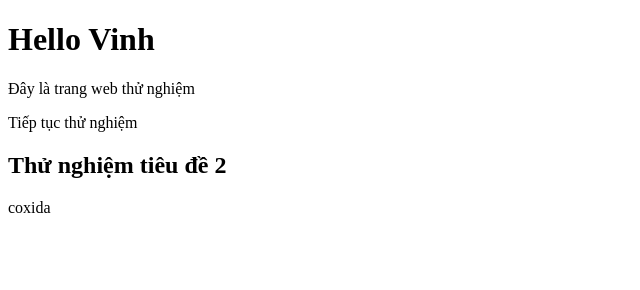
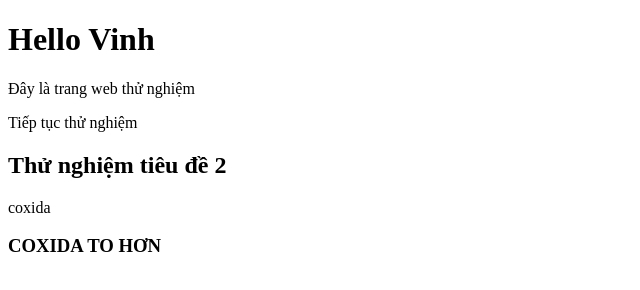
Before and after one commit to Vinhnt1612/Logintest2, a plain HTML site: page index.html in a window 1280 px wide. Shown: the whole page, without its empty margins (0-640 px from the left). Drawn offline with Linux system fonts and the light colour scheme.

Commit message:
Update index.html

```diff
--- a/index.html
+++ b/index.html
@@ -7,6 +7,9 @@
     <p>Tiếp tục thử nghiệm</p>
     <h2>Thử nghiệm tiêu đề 2</h2>
     <p>coxida</p>
+    <h3>
+        COXIDA TO HƠN
+    </h3>
 </head>
 
 </html>
```
